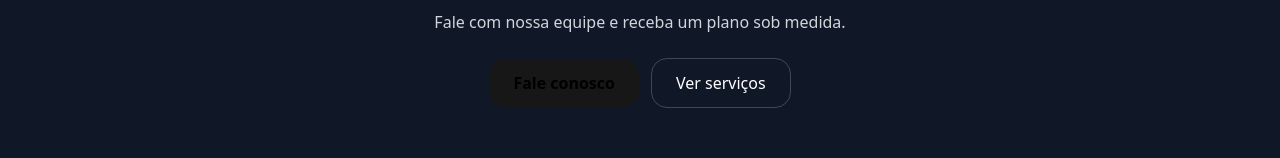
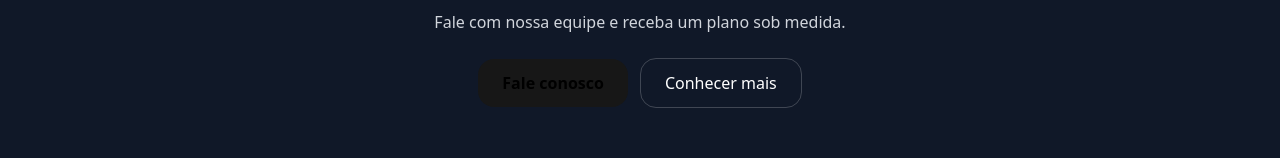
Before and after one commit to IsraelMends/Tecnico-Global, a Next.js app: page / in a window 1280 px wide. Shown: the part 2395-2553 px from the top of the page. Built offline with nearby package versions, Linux system fonts and the light colour scheme.

Commit message:
feat(contact-link): atualizar link para a página Sobre e alterar texto do botão

```diff
--- a/src/components/contact_cta/contact_link/index.tsx
+++ b/src/components/contact_cta/contact_link/index.tsx
@@ -18,10 +18,10 @@ const ContactLink = () => {
         Fale conosco
       </button>
       <Link
-        href="#services"
+        href="/about"
         className="px-6 py-3 rounded-2xl border border-white/20 text-white hover:bg-white/10 transition"
       >
-        Ver serviços
+        Conhecer mais
       </Link>
 
       <AppModal
```
